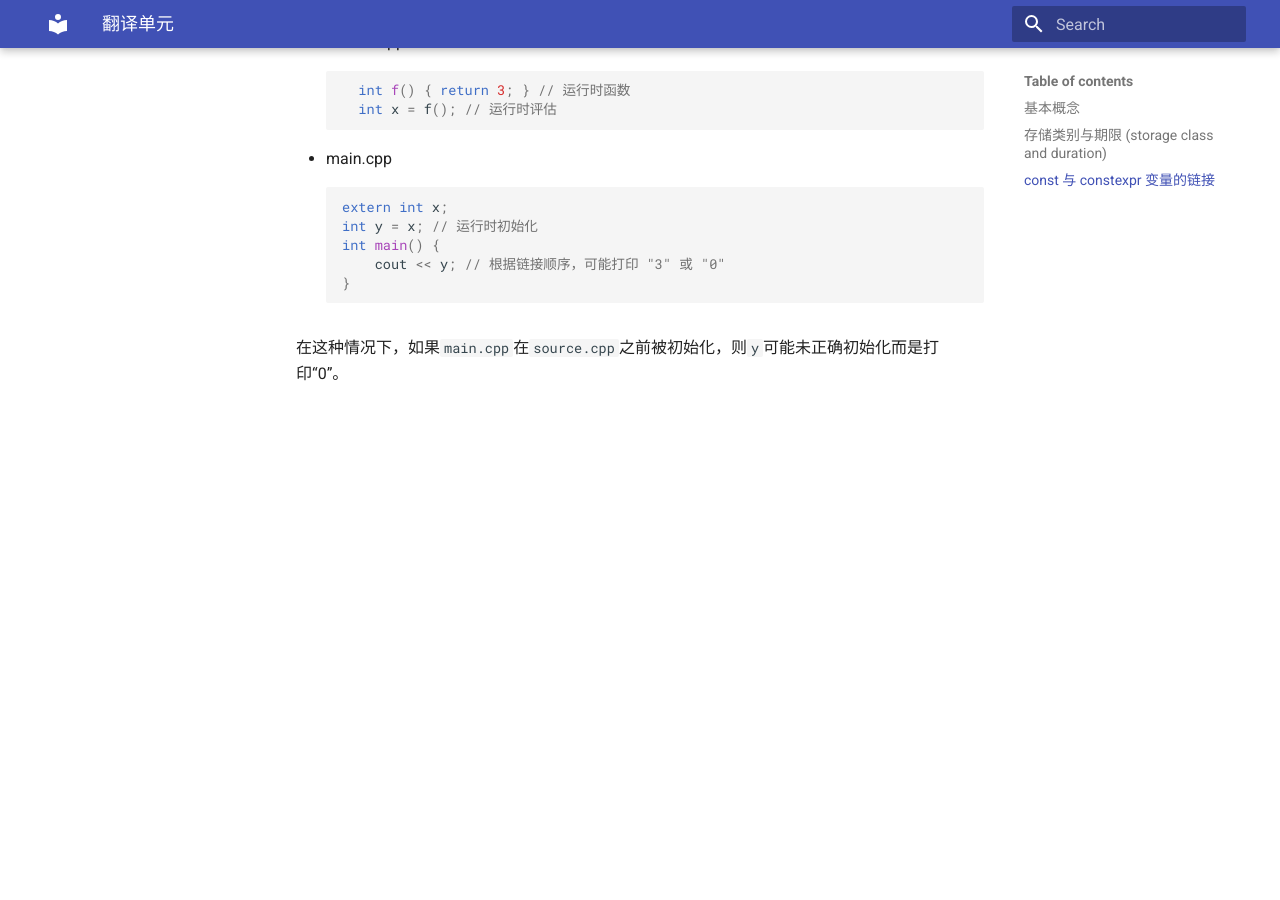
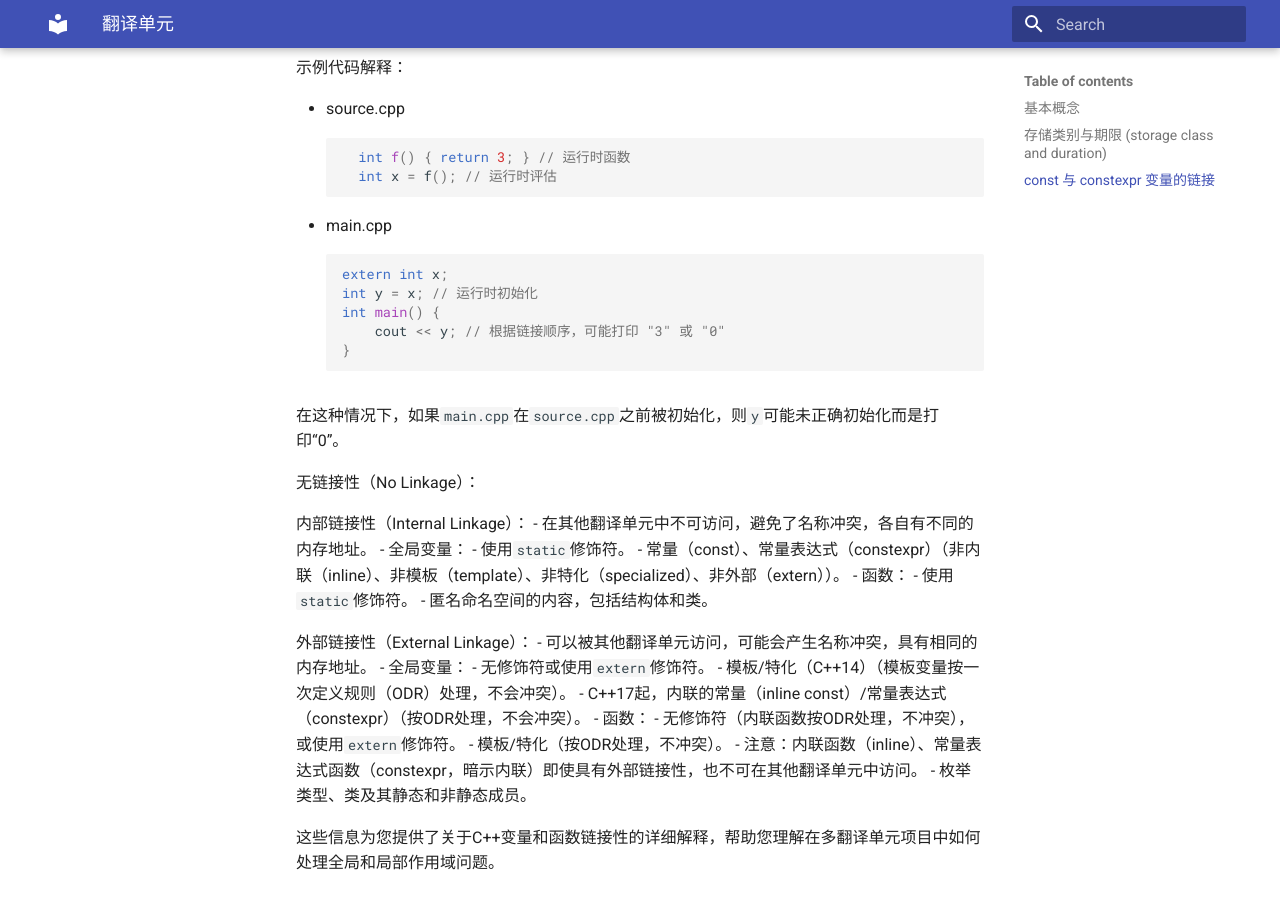
Before and after one commit to ymma98/technotes, an MkDocs documentation site: the page built from docs/cpp/翻译单元.md, in a window 1280 px wide and 900 px high, scrolled down 4605 px. Built offline with MkDocs 1.6.1 and Material for MkDocs 9.7.7, drawn with Linux system fonts in a browser that asks for light colours; before the commit the page ends 5016 px from its top, so only the background shows below that; some of the changed text lies outside the part shown.

Commit message:
docs/cpp/翻译单元.md updated from https://stackedit.cn/

````diff
--- a/docs/cpp/翻译单元.md
+++ b/docs/cpp/翻译单元.md
@@ -38,6 +38,8 @@ struct A {
 -   Linkage（链接） 。 链接是指符号对链接器的可见性 (visibility)。
 
 -   No Linkage（无链接）：无链接是指局部作用域内的符号，对链接器不可见。
+	- 局部变量、函数、类在定义它们的作用域内有效，不可在其他翻译单元中访问。
+	- 静态局部变量（static local variable）的地址取决于其所在函数的链接性。
 
 -   Internal Linkage（内部链接）。内部链接是指只在单个翻译单元的作用域内可见的符号。相同的符号名称在不同翻译单元中具有不同的内存地址。
 
@@ -182,8 +184,38 @@ int main() {
 ```
 
 在这种情况下，如果`main.cpp`在`source.cpp`之前被初始化，则`y`可能未正确初始化而是打印“0”。
+
+
+
+
+无链接性（No Linkage）：
+
+
+内部链接性（Internal Linkage）：
+- 在其他翻译单元中不可访问，避免了名称冲突，各自有不同的内存地址。
+- 全局变量：
+  - 使用`static`修饰符。
+  - 常量（const）、常量表达式（constexpr）（非内联（inline）、非模板（template）、非特化（specialized）、非外部（extern））。
+- 函数：
+  - 使用`static`修饰符。
+- 匿名命名空间的内容，包括结构体和类。
+
+外部链接性（External Linkage）：
+- 可以被其他翻译单元访问，可能会产生名称冲突，具有相同的内存地址。
+- 全局变量：
+  - 无修饰符或使用`extern`修饰符。
+  - 模板/特化（C++14）（模板变量按一次定义规则（ODR）处理，不会冲突）。
+  - C++17起，内联的常量（inline const）/常量表达式（constexpr）（按ODR处理，不会冲突）。
+- 函数：
+  - 无修饰符（内联函数按ODR处理，不冲突），或使用`extern`修饰符。
+  - 模板/特化（按ODR处理，不冲突）。
+- 注意：内联函数（inline）、常量表达式函数（constexpr，暗示内联）即使具有外部链接性，也不可在其他翻译单元中访问。
+- 枚举类型、类及其静态和非静态成员。
+
+这些信息为您提供了关于C++变量和函数链接性的详细解释，帮助您理解在多翻译单元项目中如何处理全局和局部作用域问题。
+
 <!--stackedit_data:
-eyJoaXN0b3J5IjpbMTY4OTEzODAxMywtMTkwODQ2ODMzMSw2OD
+eyJoaXN0b3J5IjpbMTUyNjI0OTY3MiwtMTkwODQ2ODMzMSw2OD
 I1NzYyNDUsNDA4NTg0ODkxLDc5NjMyNzE4MCwxNjM4Nzc0Njc3
 LDE3NTIyOTM3M119
 -->
````
